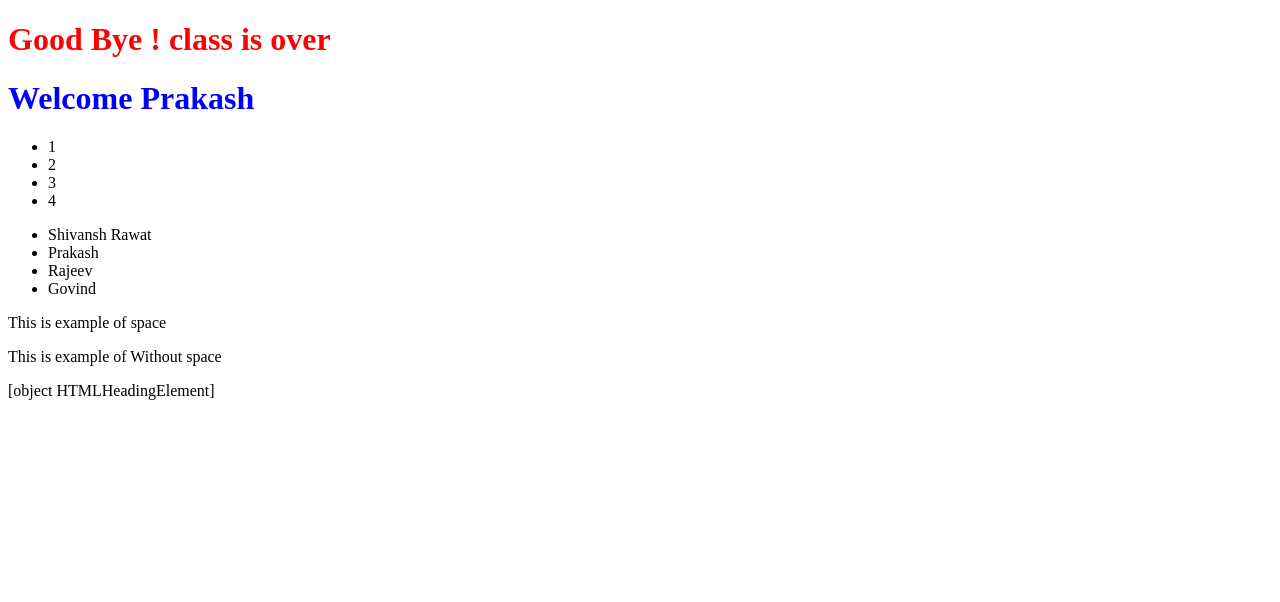
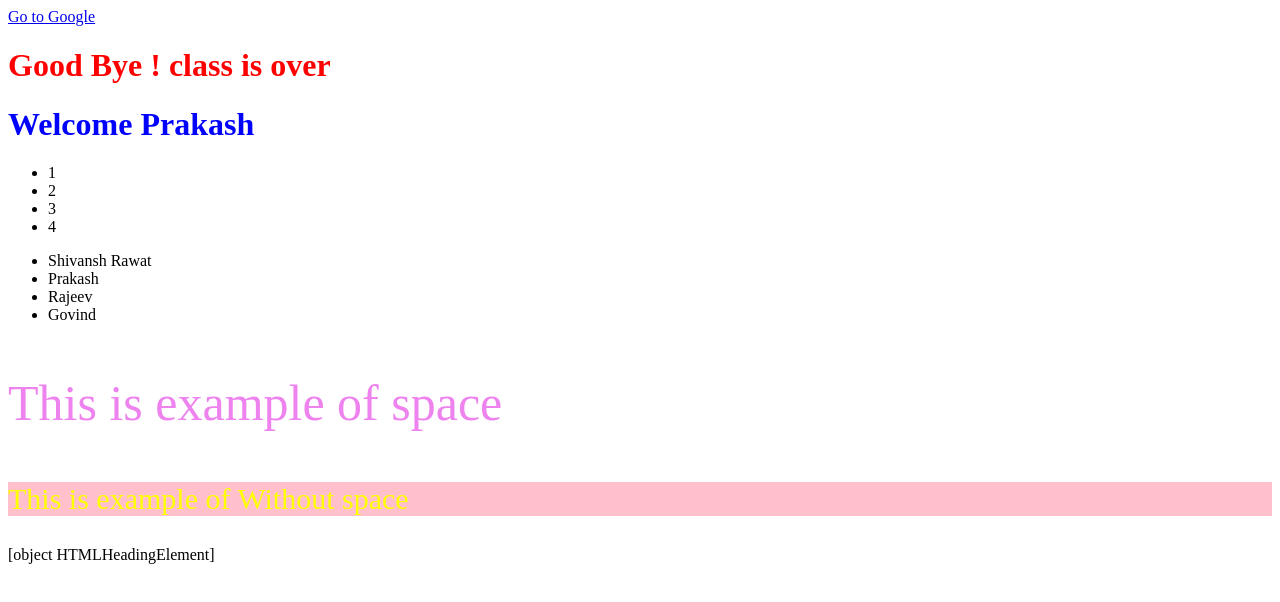
Before and after one commit to Prakash-kumar1/Practice, a plain HTML site: page DOM_Sessions/27july.html in a window 1280 px wide. Drawn offline with Linux system fonts and the light colour scheme.

Commit message:
Changing Values , Colors , Font-size , Links Etc

```diff
--- a/DOM_Sessions/27july.html
+++ b/DOM_Sessions/27july.html
@@ -10,8 +10,8 @@
 <!-- we have 3 types of JS :- Internal , Inline , External . We add JS (script) in last because if we add script tag first , we can not set the properties-->
 
 <!-- <body onload="alert('Hi Aircampus')">           Inline Javascript -->
-
-    <body>
+<body>
+    <a href="http://google.com">Go to Google</a>
         <h1 class="first">Hello world</h1>
         <h1 class="IInd">Welcome Prakash</h1>
     <ul>
--- a/DOM_Sessions/app.js
+++ b/DOM_Sessions/app.js
@@ -73,3 +73,39 @@ console.log(colr) ;
 
 colr=document.querySelector('.IInd').style.color = 'blue' ;
 console.log(colr) ;
+
+colr=document.querySelector('div').style.color = 'violet' ;
+console.log(colr) ;
+
+colr=document.querySelector('#col').style.color = 'yellow' ;
+console.log(colr) ;
+
+colr=document.querySelector('.contain').style.backgroundColor = 'pink' ;
+console.log(colr) ;
+
+// Changing Font size
+
+colr=document.querySelector('.contain').style.fontSize = '30px' ;
+console.log(colr) ;
+
+colr=document.querySelector('.container').style.fontSize = '50px' ;
+console.log(colr) ;
+
+// Changing anchor tag
+
+let link = document.querySelector('a')
+console.log(link) ;                     /* <a href="http://google.com">Go to Google</a> */
+
+// Finding link
+link = document.querySelector('a').getAttribute('href')
+console.log(link) ;
+// it returns Google link : -  "http://google.com"
+
+// Changing link
+link = document.querySelector('a').setAttribute('href' , 'https://javascript.info/')
+console.log(link) ;
+// we click on "Go to Google" , but we go on Javascript tutorial
+
+link = document.querySelector('a').setAttribute('href' , 'https://www.facebook.com/')
+console.log(link) ;
+// we click on "Go to Google" , but we go on Facebook Log in Page
```
